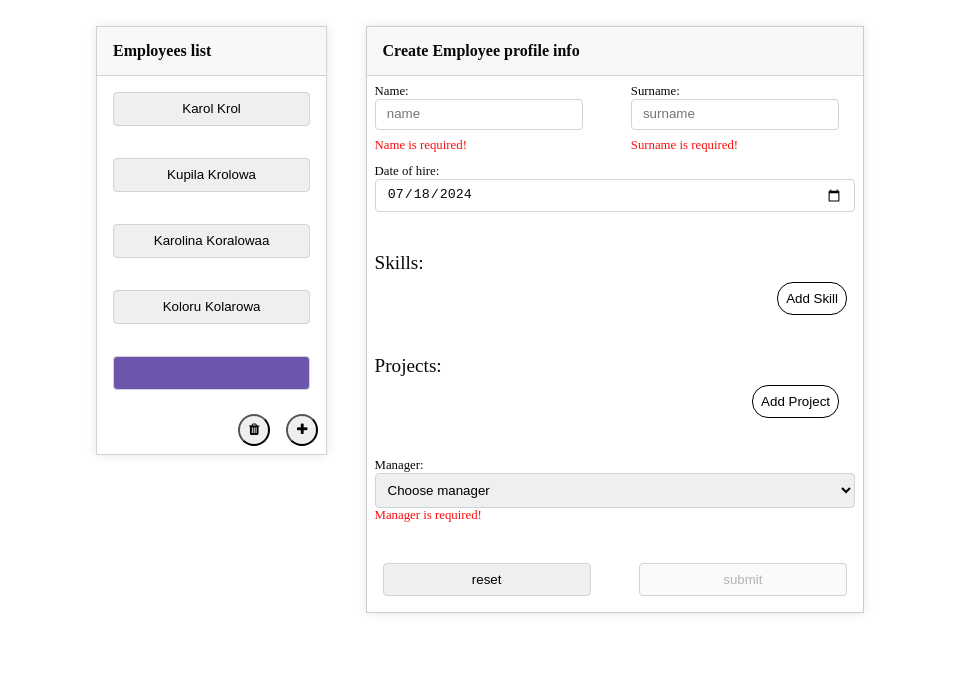
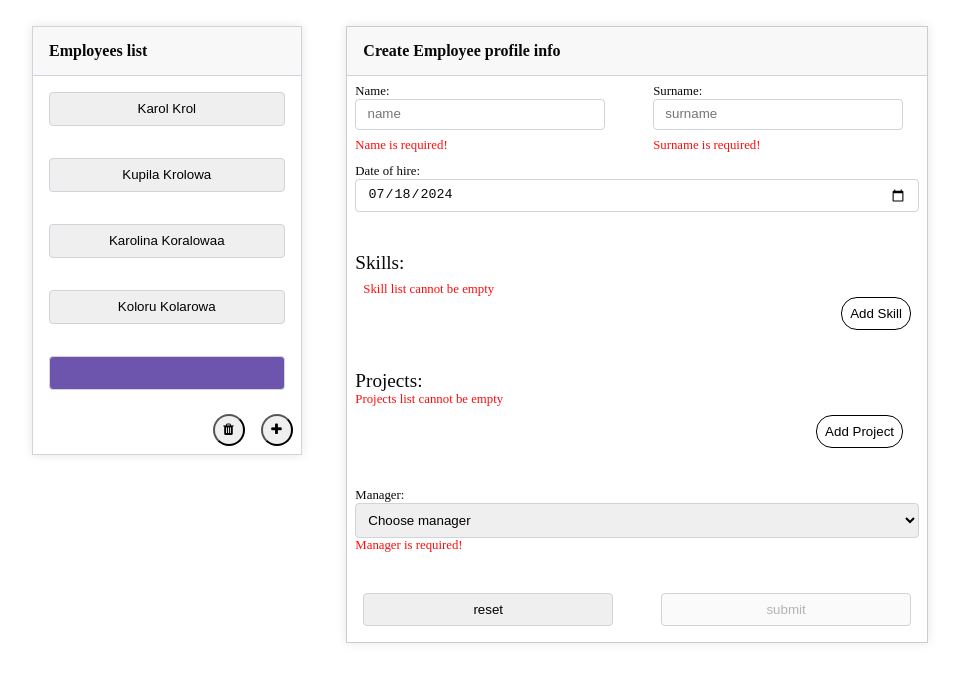
Before and after one commit to kicper231/employees-io, an Angular app in the folder angular_bootcamp/: page / in a window 1280 px wide. Both pictures are taken after a click on the button 463 px from the left and 363 px from the top of the page. Shown: the top 682 px of the page, without its empty margins (160-1119 px from the left). Built offline with nearby package versions, Linux system fonts and the light colour scheme.

Commit message:
feat: add array validation and fix design

```diff
--- a/angular_bootcamp/package.json
+++ b/angular_bootcamp/package.json
@@ -22,6 +22,8 @@
     "@angular/platform-browser-dynamic": "^18.1.0",
     "@angular/router": "^18.1.0",
     "@eslint/js": "^9.7.0",
+    "@ngx-translate/core": "^15.0.0",
+    "@ngx-translate/http-loader": "^8.0.0",
     "rxjs": "~7.8.0",
     "tslib": "^2.3.0",
     "zone.js": "~0.14.3"
--- a/angular_bootcamp/src/app/employees/employee-details/employee-details.component.html
+++ b/angular_bootcamp/src/app/employees/employee-details/employee-details.component.html
@@ -38,11 +38,18 @@
         formControlName="hireDate"
         placeholder="hireDate"
       />
+      @if (employeeForm.controls.hireDate.hasError('required')) {
+        <div class="profile-info__tile-error">Hire date is required!</div>
+      }
     </div>
 
     <div class="profile-info__tile">
       <div class="profile-info__tile-label--bigger">Skills:</div>
       <div formArrayName="skillsList" class="profile-info__tile-skills">
+        @if (skillsListControlArray.hasError('required')) {
+          <div class="profile-info__tile-error">Skill list cannot be empty</div>
+        }
+
         @for (skill of skillsListControlArray.controls; track skill; let i = $index) {
           <div [formGroupName]="i" class="profile-info__tile-skills-group">
             <input formControlName="name" placeholder="Skill Name" class="profile-info__tile-skills-group-element" />
@@ -70,7 +77,9 @@
 
     <div class="profile-info__tile">
       <div class="profile-info__tile-label--bigger">Projects:</div>
-
+      @if (projectsListControlArray.hasError('required')) {
+        <div class="profile-info__tile-error">Projects list cannot be empty</div>
+      }
       <div formArrayName="projectsList" class="profile-info__tile-projects">
         @for (projects of projectsListControlArray.controls; track projects; let i = $index) {
           <div [formGroupName]="i" class="profile-info__tile-projects-group">
@@ -81,13 +90,7 @@
               placeholder="Project Name"
               class="profile-info__tile-projects-group-element profile-info__tile-projects-group-element--inline"
             />
-            <button
-              class="profile-info__tile-button--delete profile-info__tile-button"
-              type="button"
-              (click)="deleteProject(i)"
-            >
-              Delete Project
-            </button>
+
             @if (projects.get('name')!.hasError('required')) {
               <div class="profile-info__tile-error">Name is required!</div>
             }
@@ -101,6 +104,13 @@
             @if (projects.get('description')!.hasError('required')) {
               <div class="profile-info__tile-error">Description is required!</div>
             }
+            <button
+              class="profile-info__tile-button--delete profile-info__tile-button"
+              type="button"
+              (click)="deleteProject(i)"
+            >
+              <i class="fa fa-trash"></i>
+            </button>
           </div>
         }
 
--- a/angular_bootcamp/src/app/employees/employee-details/employee-details.component.scss
+++ b/angular_bootcamp/src/app/employees/employee-details/employee-details.component.scss
@@ -71,12 +71,17 @@
     }
 
     &-projects {
+      padding: 0.5rem 1rem;
+      display: flex;
       flex-direction: column;
-      display: flex;
-      padding: 0.5rem 1rem;
+      align-items: flex-start;
+      align-content: flex-start;
 
       &-group {
+        flex-direction: column;
+        display: flex;
         margin-bottom: 2rem;
+        width: 90%;
 
         &-element {
           margin-bottom: 0.5rem;
--- a/angular_bootcamp/src/app/employees/employee-details/employee-details.component.ts
+++ b/angular_bootcamp/src/app/employees/employee-details/employee-details.component.ts
@@ -29,7 +29,7 @@ import { FullName } from '../../utils/full-name.pipe';
 export class EmployeeDetailsComponent {
   @Output() updatedEmployee: EventEmitter<Employee> = new EventEmitter<Employee>();
   @Input() managers: Employee[] = MANAGERS;
-  @Input() isCreating: boolean = false;
+  @Input() isCreating = false;
   proficiencyValues = Object.values(ProficiencyLevelsEnums);
   employeeForm!: FormGroup<{
     id: FormControl<string | null>;
@@ -67,14 +67,20 @@ export class EmployeeDetailsComponent {
       proficiency: FormControl<ProficiencyLevelsEnums | null>;
     }>[] = [];
     employee.skillsList.forEach((skill) => skillsArray.push(this.createSkillGroup(skill)));
-    this.employeeForm.setControl('skillsList', this.formBuilder.array(skillsArray || []));
+    this.employeeForm.setControl(
+      'skillsList',
+      this.formBuilder.array(skillsArray, [Validators.minLength(1), Validators.required])
+    );
 
     const projectArray: FormGroup<{
       name: FormControl<string | null>;
       description: FormControl<string | null>;
     }>[] = [];
     employee.projectsList.forEach((project) => projectArray.push(this.createProjectGroup(project)));
-    this.employeeForm.setControl('projectsList', this.formBuilder.array(projectArray || []));
+    this.employeeForm.setControl(
+      'projectsList',
+      this.formBuilder.array(projectArray, [Validators.minLength(1), Validators.required])
+    );
   }
 
   public get employee(): Employee {
@@ -97,9 +103,9 @@ export class EmployeeDetailsComponent {
       id: [''],
       name: ['', Validators.required],
       surname: ['', Validators.required],
-      hireDate: [new FormControl<string | null>(null)],
-      skillsList: this.formBuilder.array([this.createSkillGroup()]),
-      projectsList: this.formBuilder.array([this.createProjectGroup()]),
+      hireDate: [new FormControl<string | null>(null), Validators.required],
+      skillsList: this.formBuilder.array([this.createSkillGroup()], Validators.required),
+      projectsList: this.formBuilder.array([this.createProjectGroup()], [Validators.minLength(1), Validators.required]),
       manager: [new FormControl<Employee | null>(null), Validators.required],
     });
   }
--- a/angular_bootcamp/src/app/employees/employees-list/employees-list.component.ts
+++ b/angular_bootcamp/src/app/employees/employees-list/employees-list.component.ts
@@ -15,7 +15,7 @@ export class EmployeesListComponent {
   @Output() creatingEmployeeEmitter: EventEmitter<boolean> = new EventEmitter<boolean>();
 
   @Input() selectedEmployee?: Employee;
-  @Input() creatingEmployee: boolean = false;
+  @Input() creatingEmployee = false;
 
   onSelect(employee?: Employee) {
     if (this.creatingEmployee && employee != this.listOfEmployees!.at(-1)) {
--- a/angular_bootcamp/src/app/employees/employees-main/employees.component.scss
+++ b/angular_bootcamp/src/app/employees/employees-main/employees.component.scss
@@ -3,7 +3,7 @@
 .employees {
   color: $text;
   font-size: 1rem;
-  margin: 2% 20% 0 20%;
+  margin: 2% 15% 0 15%;
   display: flex;
   align-items: flex-start;
 
--- a/angular_bootcamp/src/app/employees/employees-main/employees.component.ts
+++ b/angular_bootcamp/src/app/employees/employees-main/employees.component.ts
@@ -1,4 +1,4 @@
-import { Component, OnInit } from '@angular/core';
+import { Component } from '@angular/core';
 import { Employee } from '../../models/employee.model';
 import { FormsModule } from '@angular/forms';
 import { DatePipe, JsonPipe, NgForOf, NgIf, UpperCasePipe } from '@angular/common';
```
Also changed, not shown: 1 other file (tests, documents, lock files or other folders).
